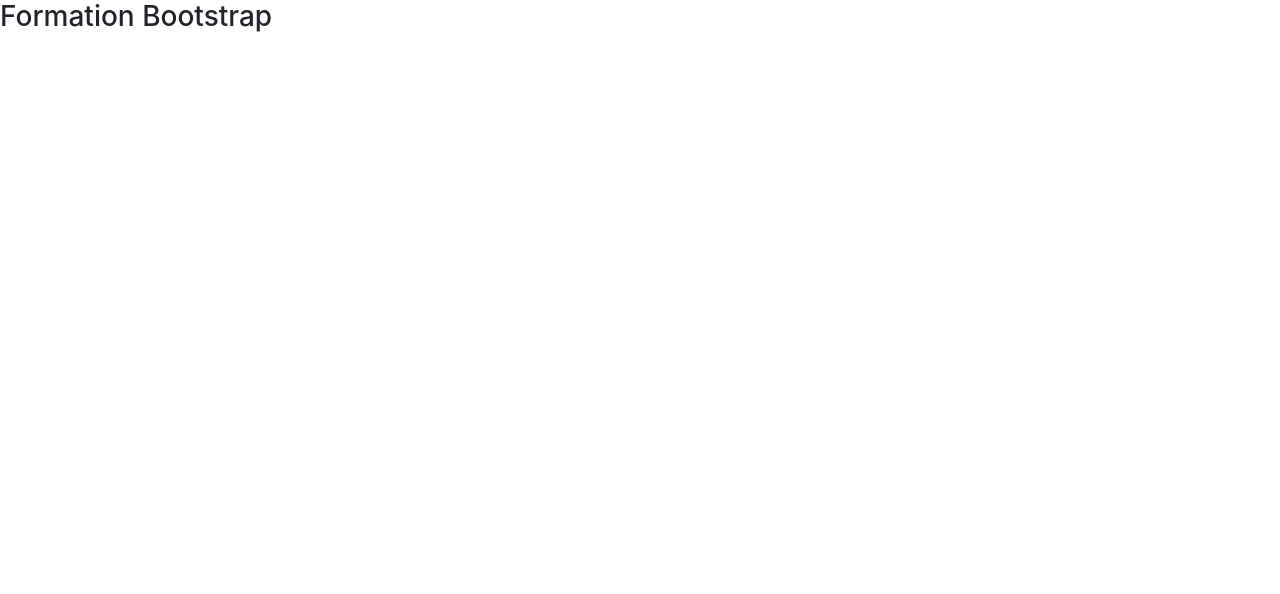
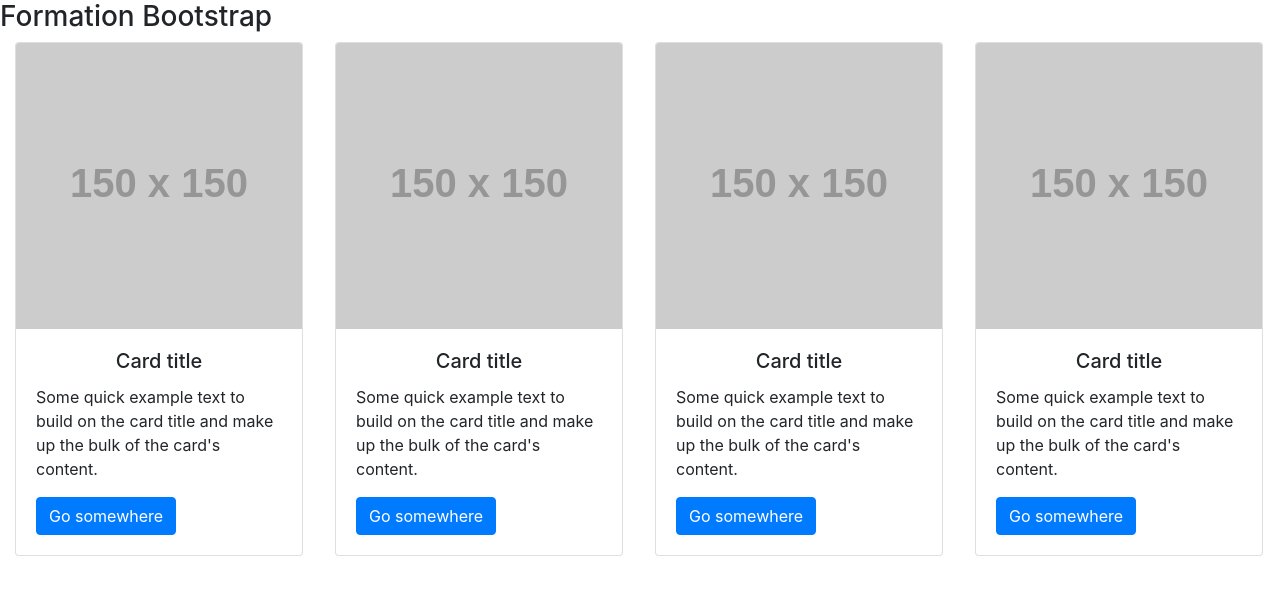
Before and after one commit to gocode1702/bootstrap-formation3, a plain HTML site: page index.html in a window 1280 px wide. Drawn offline with Linux system fonts and the light colour scheme; placeholder pictures from the web are drawn by us.

Commit message:
version1 cards

```diff
--- a/index.html
+++ b/index.html
@@ -10,5 +10,49 @@
 </head>
 <body>
     <h3>Formation Bootstrap</h3>
+    <div class="container-fluid">
+        <div class="row">
+            <div class="col-md-4 col-lg-3">
+                <div class="card" style="width: 18rem;">
+                    <img class="card-img-top" src="https://fakeimg.pl/150/" alt="Card image cap">
+                    <div class="card-body">
+                      <h5 class="card-title  text-center">Card title</h5>
+                      <p class="card-text">Some quick example text to build on the card title and make up the bulk of the card's content.</p>
+                      <a href="#" class="btn btn-primary">Go somewhere</a>
+                    </div>
+                  </div>
+            </div>
+            <div class="col-md-4 col-lg-3">
+                <div class="card" style="width: 18rem;">
+                    <img class="card-img-top" src="https://fakeimg.pl/150/" alt="Card image cap">
+                    <div class="card-body">
+                      <h5 class="card-title  text-center">Card title</h5>
+                      <p class="card-text">Some quick example text to build on the card title and make up the bulk of the card's content.</p>
+                      <a href="#" class="btn btn-primary">Go somewhere</a>
+                    </div>
+                  </div>
+            </div>
+            <div class="col-md-4 col-lg-3">
+                <div class="card" style="width: 18rem;">
+                    <img class="card-img-top" src="https://fakeimg.pl/150/" alt="Card image cap">
+                    <div class="card-body">
+                      <h5 class="card-title  text-center">Card title</h5>
+                      <p class="card-text">Some quick example text to build on the card title and make up the bulk of the card's content.</p>
+                      <a href="#" class="btn btn-primary ">Go somewhere</a>
+                    </div>
+                  </div>
+            </div>
+            <div class="col-md-4 col-lg-3">
+                <div class="card" style="width: 18rem;">
+                    <img class="card-img-top" src="https://fakeimg.pl/150/" alt="Card image cap">
+                    <div class="card-body">
+                      <h5 class="card-title  text-center">Card title</h5>
+                      <p class="card-text">Some quick example text to build on the card title and make up the bulk of the card's content.</p>
+                      <a href="#" class="btn btn-primary ">Go somewhere</a>
+                    </div>
+                  </div>
+            </div>
+        </div>
+    </div>
 </body>
 </html>
```
